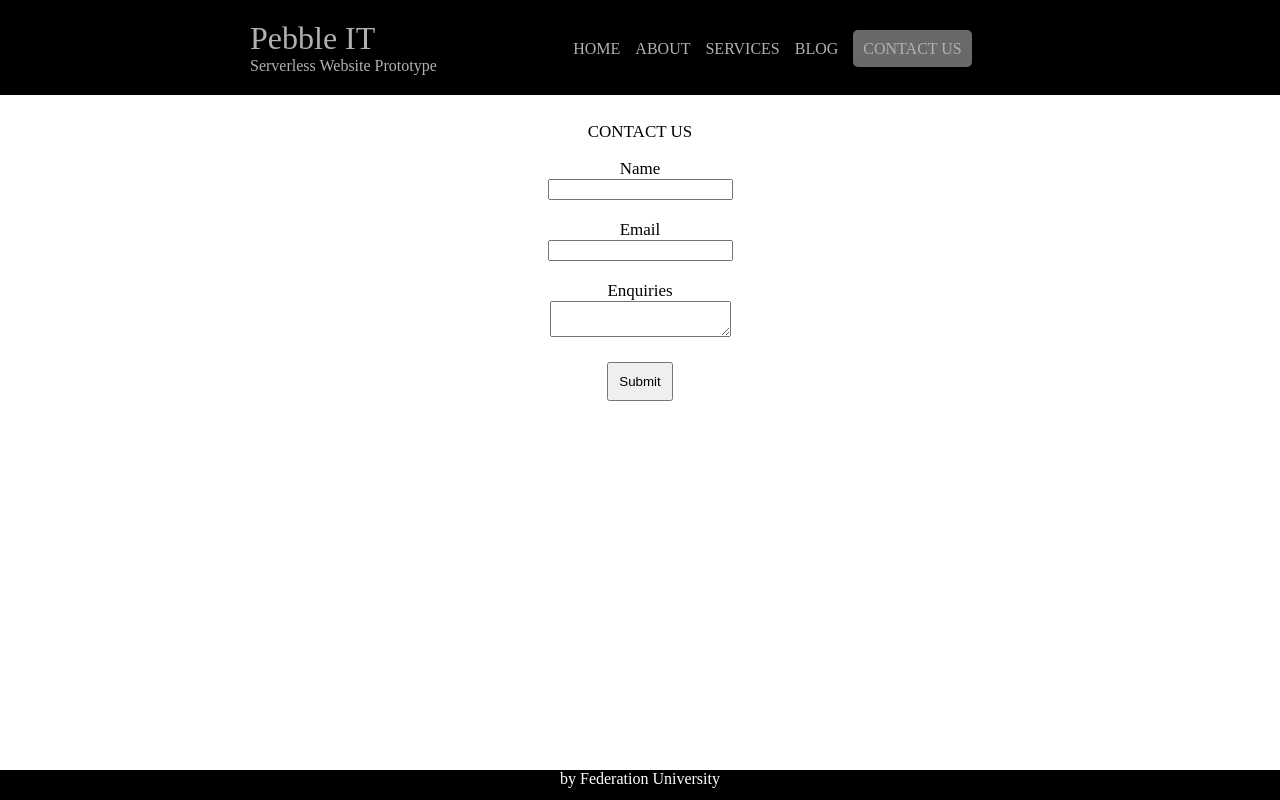
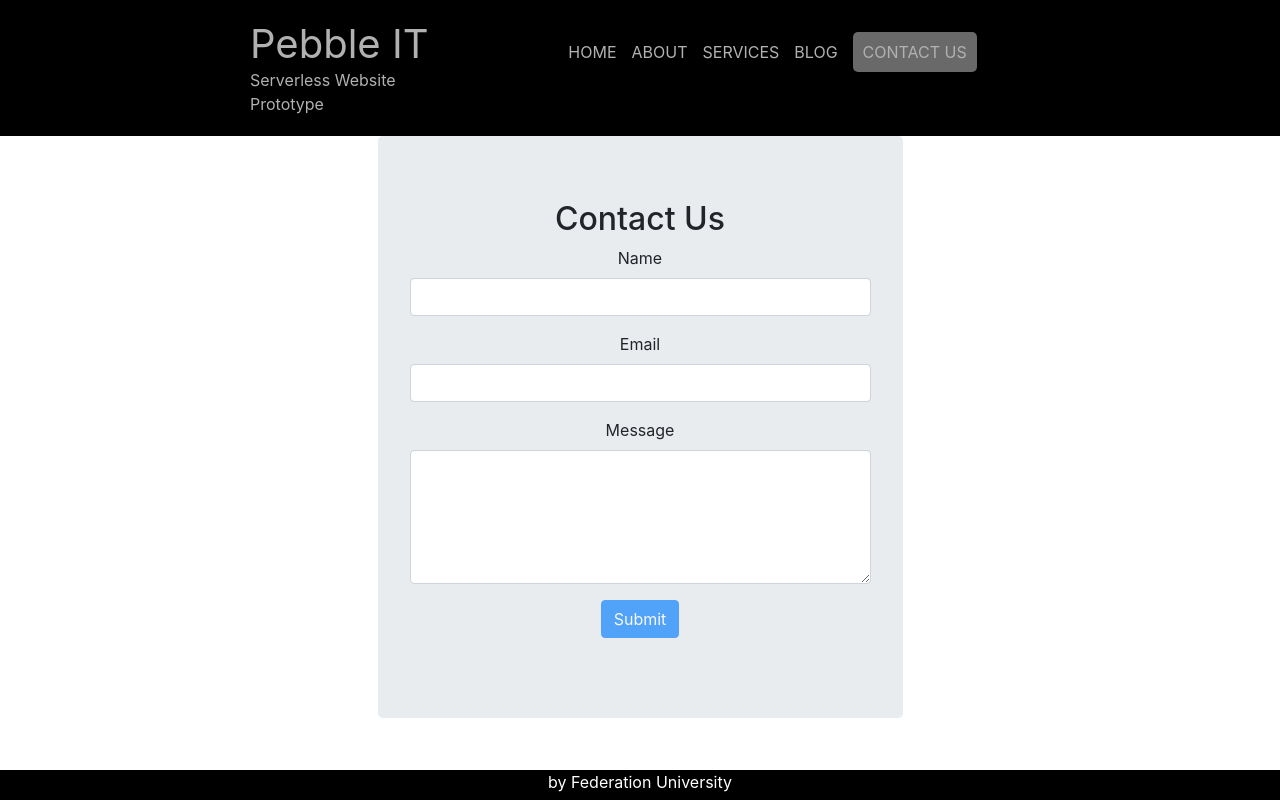
Before and after one commit to robertnev/Serverless-Website-Pebble--IT, an Angular app: page /contact-us in a window 1280 px wide. Built offline with nearby package versions, Linux system fonts and the light colour scheme.

Commit message:
Developing validation

```diff
--- a/src/app/contact-us/contact-us.component.html
+++ b/src/app/contact-us/contact-us.component.html
@@ -1,23 +1,23 @@
-<div class="contact-us-section">
+<!-- <div class="contact-us-section">
 
 <p>CONTACT US</p>
 
 <form class="contact-us-content" [formGroup]="contactUsFormGroup">
-  <!--NAME-->
+
   <div>
     <label class="label">Name</label><br>
     <input type="text" formControlName="name">
   </div>
   <br/>
 
-  <!--EMAIL-->
+
 <div>
   <label class= "label">Email</label><br>
-  <input type="text" formControlName="email">
+  <input type="text" formControlName="email">x
 </div>
 <br>
 
-  <!--MESSAGE-->
+
   <div>
       <label class= "label">Enquiries</label><br>
       <textarea area name="message" class="textarea"></textarea>
@@ -29,4 +29,50 @@
     Submit
   </button>
 </form>
+</div> -->
+
+
+
+<div class="container">
+  <div>
+    <div class="col-md-6 offset-md-3">
+      <div class="jumbotron text-center">
+        <h2>Contact Us</h2>
+        <form name="contactUsForm" [formGroup]="contactUsForm" (ngSubmit)="contactUsForm.valid && onSubmit()" >
+
+          <!-- NAME -->
+          <div class="form-group">
+            <label for="name">Name</label>
+            <input type="text"  class="form-control" formControlName="name"
+            [ngClass]="{'is-invalid':contactUsForm.get('name').touched && contactUsForm.get('name').invalid}" required />
+            <div class="invalid-feedback">
+              <div>Name is required</div>
+            </div>
+          </div>
+
+          <!-- EMAIL -->
+
+          <div class="form-group">
+            <label for="email">Email</label>
+            <input type="text" class="form-control" formControlName="email"
+            [ngClass]="{'is-invalid':contactUsForm.get('email').touched && contactUsForm.get('email').invalid}"   />
+            <div *ngIf="contactUsForm.get('email').touched && contactUsForm.get('email').invalid"  class="invalid-feedback">
+              <div *ngIf="contactUsForm.get('email').errors.required">Email Name is required</div>
+              <div *ngIf="contactUsForm.get('email').errors.email">Email must be a valid email Address</div>
+            </div>
+          </div>
+
+          <div class="form-group">
+              <label for="comment">Message</label>
+              <textarea class="form-control" rows="5" id="comment"></textarea>
+          </div>
+
+          <!-- BUTTON -->
+          <div class="form-group">
+            <button class="btn btn-primary"  [disabled]="!contactUsForm.valid">Submit</button>
+          </div>
+        </form>
+      </div>
+    </div>
+  </div>
 </div>
--- a/src/app/contact-us/contact-us.component.ts
+++ b/src/app/contact-us/contact-us.component.ts
@@ -1,5 +1,5 @@
 import { Component, OnInit } from '@angular/core';
-import {FormBuilder, FormGroup, Validators} from '@angular/forms';
+import {FormBuilder, FormGroup, Validators, FormControl} from '@angular/forms';
 import {HttpClient, HttpHeaders} from '@angular/common/http';
 
 @Component({
@@ -10,30 +10,55 @@ import {HttpClient, HttpHeaders} from '@angular/common/http';
 export class ContactUsComponent implements OnInit {
 
 
-  contactUsFormGroup: FormGroup;
 
-  constructor(
-    private fb: FormBuilder,
-    private http: HttpClient,
-  ) {
 
-  }
+  contactUsForm = new FormGroup({
+    name: new FormControl('', Validators.required),
 
-  ngOnInit() {
-    this.initFormData();
-  }
+    email: new FormControl('', [
+      Validators.required,
+      Validators.email
+    ]),
 
-  initFormData() {
-    this.contactUsFormGroup = this.fb.group({
-      name: ['', Validators.required],
-      email: ['', [Validators.required, Validators.email]]
-    });
-  }
+
+   });
+    constructor(
+      private http: HttpClient,
+    ) { }
+
+
+    ngOnInit() {
+    }
+
+    // onSubmit(){
+    //   alert(JSON.stringify(this.contactUsForm.value));
+    // }
+
+
+  // contactUsFormGroup: FormGroup;
+
+  // constructor(
+  //   private fb: FormBuilder,
+  //   private http: HttpClient,
+  // ) {
+
+  // }
+
+  // ngOnInit() {
+  //   this.initFormData();
+  // }
+
+  // initFormData() {
+  //   this.contactUsFormGroup = this.fb.group({
+  //     name: ['', Validators.required],
+  //     email: ['', [Validators.required, Validators.email]]
+  //   });
+  // }
 
   onSubmit($event) {
-    console.log(JSON.stringify(this.contactUsFormGroup.value));
+    console.log(JSON.stringify(this.contactUsForm.value));
 
-    if (this.contactUsFormGroup.valid) {
+
 
       // TODO: put this into environment specific configuration
       const apiUrlSendEmailContactUs =
@@ -41,7 +66,7 @@ export class ContactUsComponent implements OnInit {
 
         // https://j3pxo8zxi1.execute-api.ap-southeast-2.amazonaws.com/Prod/send-email-contact-us
 
-      this.http.post(apiUrlSendEmailContactUs, this.contactUsFormGroup.value, {
+      this.http.post(apiUrlSendEmailContactUs, this.contactUsForm.value, {
         headers: new HttpHeaders({
           'Content-Type': 'application/x-www-form-urlencoded'
         })
@@ -53,7 +78,8 @@ export class ContactUsComponent implements OnInit {
         }, () => {
           console.log('send-email-contact-us API invocation is completed');
         });
-    }
-  }
+   }
+
+
 
 }
--- a/src/app/download/download.component.html
+++ b/src/app/download/download.component.html
@@ -1,30 +1,50 @@
 
-<div class="download-section">
+<div class="container">
+    <div>
+      <div class="col-md-6 offset-md-3">
+        <div class="jumbotron text-center">
+          <h2>Download Form</h2>
 
-    <p>Please provide your Name and Email, we will send you a Download Link. <br>Thank you. </p>
+          <p>Please provide us your details, a Download Link will be sent through your email.</p>
+          <p>Thank You.</p>
+          <form name="downloadForm" [formGroup]="downloadForm" (ngSubmit)="downloadForm.valid && onSubmit()" >
 
-    <form class="download-content" [formGroup]="downloadFormGroup">
-      <!--NAME-->
-      <div>
-        <label class="label">Name</label><br>
-        <input type="text" formControlName="name">
+            <!-- NAME -->
+            <div class="form-group">
+              <label for="name">Name</label>
+              <input type="text"  class="form-control" formControlName="name"
+              [ngClass]="{'is-invalid':downloadForm.get('name').touched && downloadForm.get('name').invalid}" required />
+              <div class="invalid-feedback">
+                <div>Name is required</div>
+              </div>
+            </div>
+
+            <!-- EMAIL -->
+
+            <div class="form-group">
+              <label for="email">Email</label>
+              <input type="text" class="form-control" formControlName="email"
+              [ngClass]="{'is-invalid':downloadForm.get('email').touched && downloadForm.get('email').invalid}"   />
+              <div *ngIf="downloadForm.get('email').touched && downloadForm.get('email').invalid"  class="invalid-feedback">
+                <div *ngIf="downloadForm.get('email').errors.required">Email Name is required</div>
+                <div *ngIf="downloadForm.get('email').errors.email">Email must be a valid email Address</div>
+              </div>
+            </div>
+
+
+
+            <!-- BUTTON -->
+            <div class="form-group">
+              <button class="btn btn-primary"  [disabled]="!downloadForm.valid">Submit</button>
+            </div>
+          </form>
+          The download link will be for blog: [{{blog.id}}] {{blog.title}} ~ {{blog.author}} ({{blog.date}})
+
+
+
+        </div>
       </div>
-      <br/>
 
-      <!--EMAIL-->
-    <div>
-      <label class= "label">Email</label><br>
-      <input type="text" formControlName="email">
     </div>
-    <br>
 
-     <!--BUTTON-->
-      <br/>
-      <button class="button" (click)=doBack()>Back</button>
-      <button type="submit" class="button" (click)="onSubmit($event)">
-        Submit
-      </button>
-    </form>
-
-  The download link will be for blog: [{{blog.id}}] {{blog.title}} ~ {{blog.author}} ({{blog.date}})
-</div>
+  </div>
--- a/src/app/download/download.component.ts
+++ b/src/app/download/download.component.ts
@@ -13,8 +13,24 @@ import {Blog} from '../entity/blog';
 })
 export class DownloadComponent implements OnInit, OnDestroy {
 
+  // downloadForm = new FormGroup({
+  //   name: new FormControl('', Validators.required),
+  //   email: new FormControl('', [
+  //     Validators.required,
+  //     Validators.email
+  //   ]),
+  // });
+  downloadForm;
+
+  initFormData() {
+      this.downloadForm = this.fb.group({
+        name: new FormControl('', Validators.required),
+        email: new FormControl('', [Validators.required, Validators.email])
+      });
+    }
+
   blog: Blog;
-  downloadFormGroup: FormGroup;
+
   subscriptions: { params? } = {};
 
   constructor(
@@ -42,23 +58,18 @@ export class DownloadComponent implements OnInit, OnDestroy {
     }
   }
 
-  initFormData() {
-    this.downloadFormGroup = this.fb.group({
-      name: ['', Validators.required],
-      email: ['', [Validators.required, Validators.email]]
-    });
-  }
+
 
   onSubmit($event) {
-    console.log(JSON.stringify(this.downloadFormGroup.value));
+    console.log(JSON.stringify(this.downloadForm.value));
 
-    if (this.downloadFormGroup.valid) {
+
 
       // TODO: put this into environment specific configuration
       const apiUrlSendEmailContactUs =
         'https://jfm8gghmh3.execute-api.ap-southeast-2.amazonaws.com/default/pebble-it-send-download-link';
 
-      this.http.post(apiUrlSendEmailContactUs, this.downloadFormGroup.value, {
+      this.http.post(apiUrlSendEmailContactUs, this.downloadForm.value, {
         headers: new HttpHeaders({
           'Content-Type': 'application/x-www-form-urlencoded'
         })
@@ -70,7 +81,7 @@ export class DownloadComponent implements OnInit, OnDestroy {
         }, () => {
           console.log('send-email-contact-us API invocation is completed');
         });
-    }
+
   }
 
   doBack() {
--- a/src/index.html
+++ b/src/index.html
@@ -6,6 +6,13 @@
   <base href="/">
   <meta name="viewport" content="width=device-width, initial-scale=1">
   <link rel="icon" type="image/x-icon" href="favicon.ico">
+  <link rel="stylesheet" href="https://stackpath.bootstrapcdn.com/bootstrap/4.4.1/css/bootstrap.min.css"
+  integrity="sha384-Vkoo8x4CGsO3+Hhxv8T/Q5PaXtkKtu6ug5TOeNV6gBiFeWPGFN9MuhOf23Q9Ifjh"
+  crossorigin="anonymous">
+
+  <!-- href="https://stackpath.bootstrapcdn.com/bootstrap/4.4.1/css/bootstrap.min.css"
+  integrity="sha384-Vkoo8x4CGsO3+Hhxv8T/Q5PaXtkKtu6ug5TOeNV6gBiFeWPGFN9MuhOf23Q9Ifjh"
+  crossorigin="anonymous" -->
 </head>
 <body style = "margin: 0px !important">
   <app-root></app-root>
```
